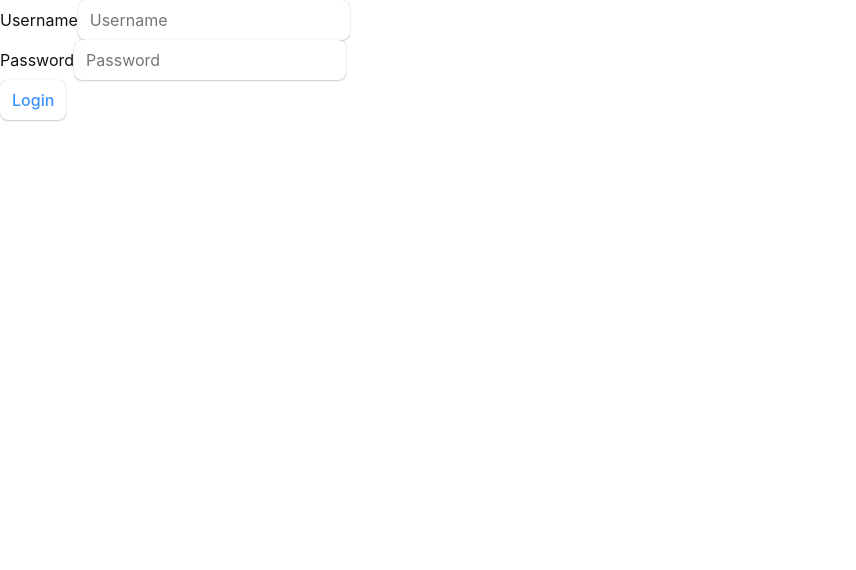
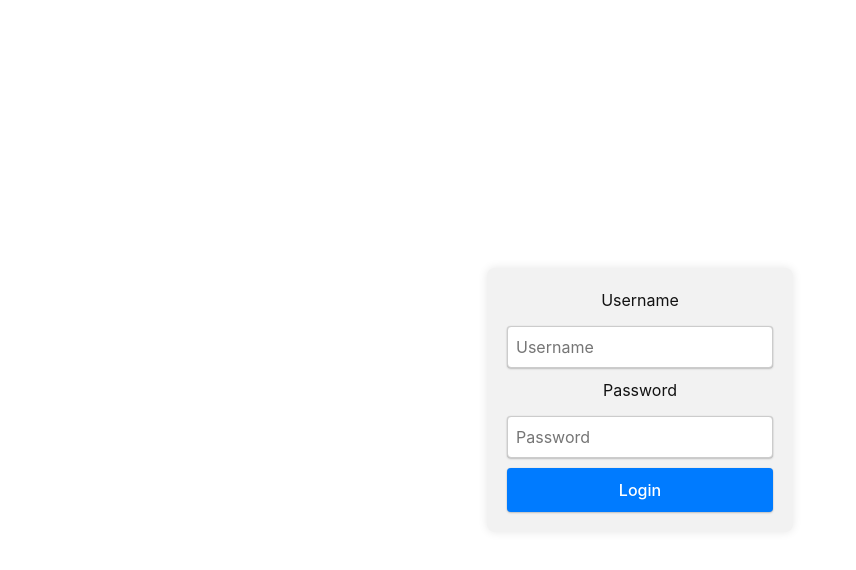
Before and after one commit to ICRS/icrs_backend, a React (Create React App) app in the folder registration_page/: page /login in a window 1280 px wide. Shown: the top 570 px of the page, without its empty margins (0-856 px from the left). Built offline with nearby package versions, Linux system fonts and the light colour scheme.

Commit message:
centered a div and removed some cross origin stuff

```diff
--- /dev/null
+++ b/registration_page/src/pages/Login/Login.css
@@ -0,0 +1,44 @@
+.login-container {
+    display: flex;
+    justify-content: center;
+    text-align: center;
+    align-items: center;
+    height: 100vh;
+    width:100%;
+}
+
+.login-form {
+    background-color: #f2f2f2;
+    padding: 20px;
+    border-radius: 8px;
+    box-shadow: 0 0 10px rgba(0, 0, 0, 0.1);
+}
+
+.login-form label {
+    display: block;
+    margin-bottom: 10px;
+}
+
+.login-form input {
+    width: 100%;
+    padding: 8px;
+    margin-top: 4px;
+    margin-bottom: 10px;
+    border: 1px solid #ccc;
+    border-radius: 4px;
+}
+
+.login-form button {
+    width: 100%;
+    padding: 10px;
+    background-color: #007bff;
+    color: #fff;
+    border: none;
+    border-radius: 4px;
+    cursor: pointer;
+    transition: background-color 0.3s ease;
+}
+
+.login-form button:hover {
+    background-color: #0056b3;
+}
--- a/registration_page/src/pages/Login/Login.js
+++ b/registration_page/src/pages/Login/Login.js
@@ -1,5 +1,6 @@
 import { useNavigate } from 'react-router-dom';
 import { useState } from 'react';
+import './Login.css';
 
 function Login(props) {
     const navigate = useNavigate();
@@ -40,11 +41,12 @@ function Login(props) {
     }
 
     return (
-        <div >
+        <div className='login-container'>
             <form
                 action="/api/login"
                 method="POST"
                 onSubmit={handleSubmit}
+                className="login-form"
                 >
                 <div>
                     <label>Username</label>
--- a/registration_page/src/pages/UserDetail/UserDetail.js
+++ b/registration_page/src/pages/UserDetail/UserDetail.js
@@ -1,5 +1,4 @@
 import { useState } from "react";
-import axios from 'axios';
 
 function Form(props) {
     const { handleSubmit, details } = QueryUserDetail();
@@ -70,8 +69,6 @@ function QueryUserDetail() {
                     console.log(data);
                     setDetails(data);
                 });
-                // console.log(details);
-                return alert("Success!");
             }).catch(() => {
                 return alert('Could not submit form. Please try again later. Network error likely.');
             });
```
Also changed, not shown: 1 other file (tests, documents, lock files or other folders).
